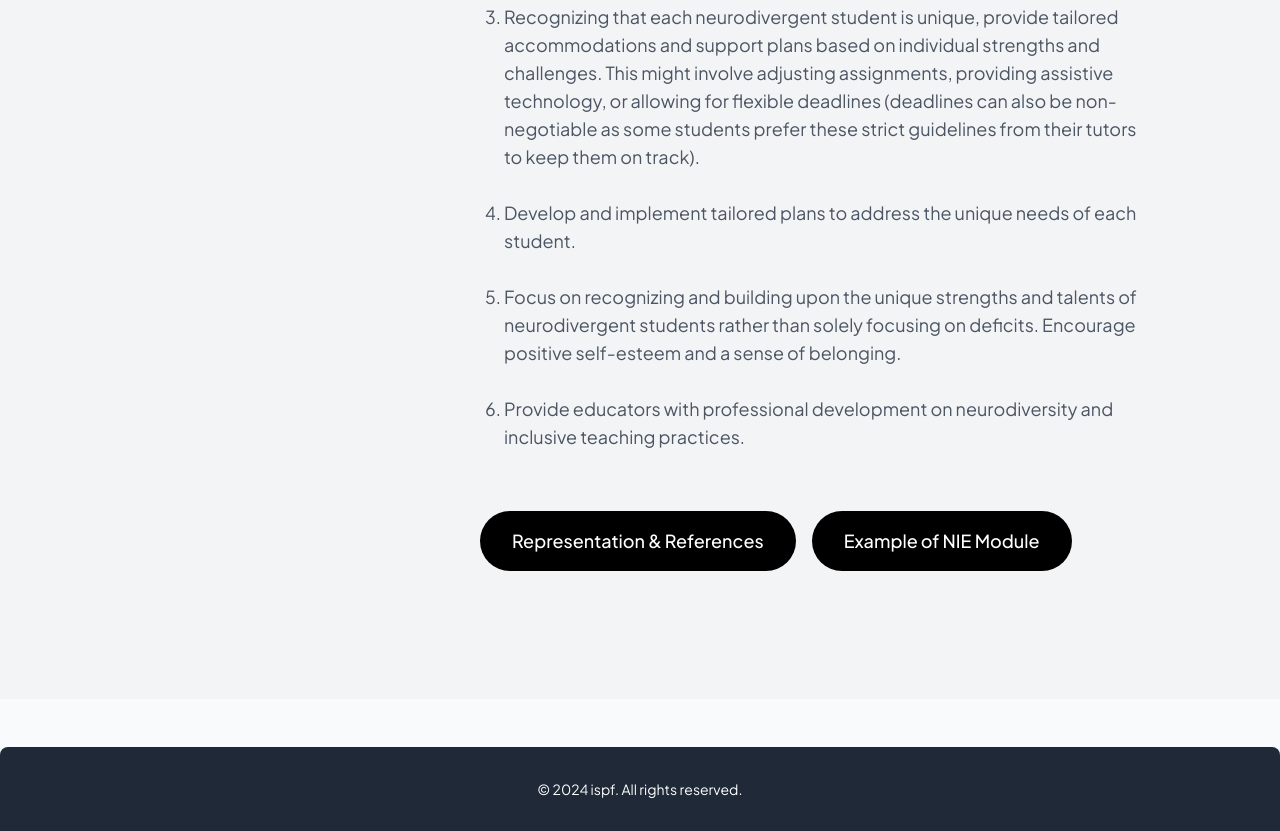
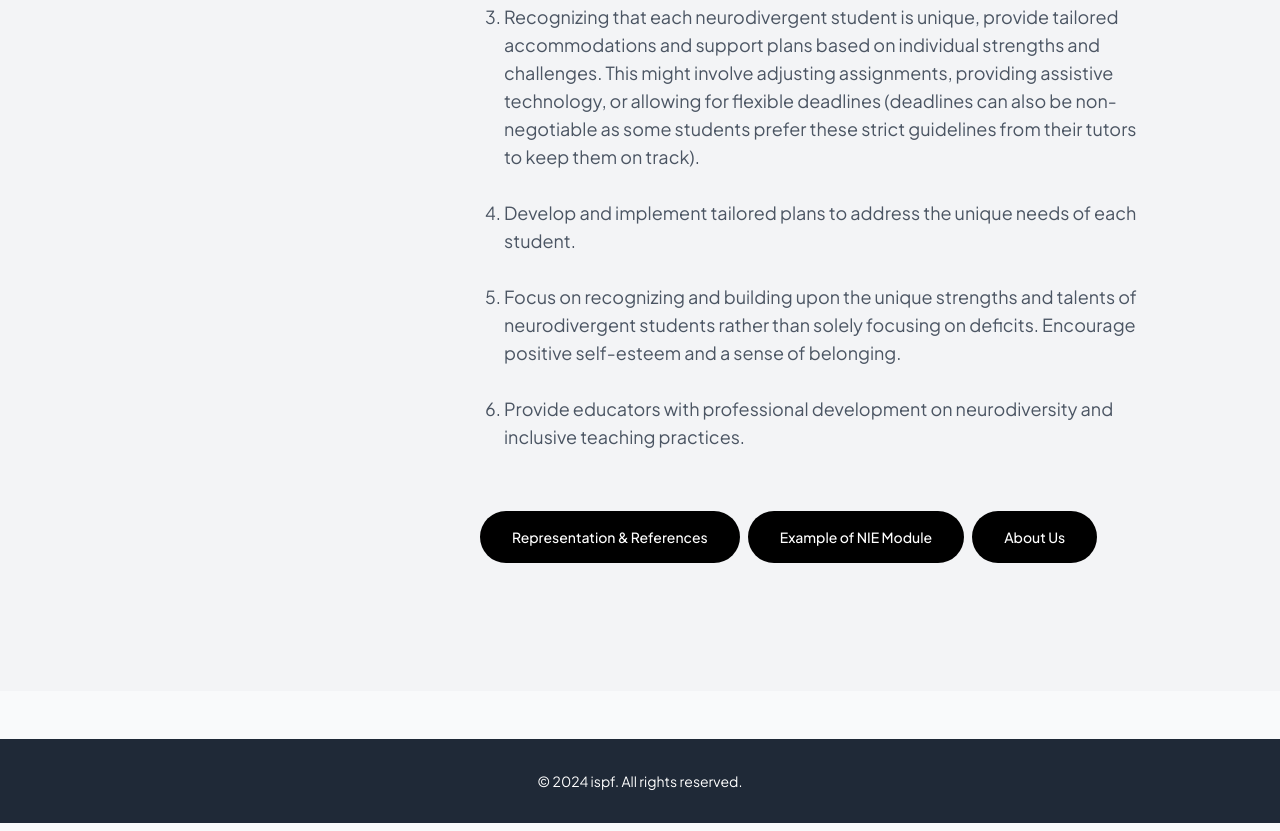
Before and after one commit to rhhyme/ispf.github.io, a website: page index.html in a window 1280 px wide. Shown: the part 7003-7834 px from the top of the page. Drawn offline with nearby package versions, Linux system fonts and the light colour scheme.

Commit message:
Add files via upload

```diff
--- a/index.html
+++ b/index.html
@@ -220,7 +220,7 @@
           <iframe
             id="youtube-player"
             class="w-full h-full rounded-xl shadow-lg"
-            src="https://www.youtube.com/embed/asqG542EEj4?autoplay=1&cc_load_policy=1"
+            src=""
             title="YouTube video player"
             frameborder="0"
             allow="accelerometer; autoplay;"
@@ -704,27 +704,31 @@
               <li class="ml-6" data-key="bp_list_item_6"></li>
               <br />
             </ol>
-            <div class="flex flex-col md:flex-row gap-4">
+            <div class="flex flex-col md:flex-row gap-2">
               <a
                 href="representation.html"
                 target="_blank"
-                class="inline-block bg-black text-white px-8 py-4 rounded-full hover:bg-gray-300 hover:shadow-lg transition-all duration-300 text-md md:text-lg font-medium mt-8"
+                class="inline-block bg-black text-white px-8 py-4 rounded-full hover:bg-gray-300 hover:shadow-lg transition-all duration-300 text-md md:text-sm font-medium mt-8"
                 data-key="representation_link"
               ></a>
               <a
                 href="https://drive.google.com/file/d/1ilSMOE8KoShUXaUb0NhQdJnO6HyCWsPG/view"
                 target="_blank"
-                class="inline-block bg-black text-white px-8 py-4 rounded-full hover:bg-gray-300 hover:shadow-lg transition-all duration-300 text-md md:text-lg font-medium mt-8"
+                class="inline-block bg-black text-white px-8 py-4 rounded-full hover:bg-gray-300 hover:shadow-lg transition-all duration-300 text-md md:text-sm font-medium mt-8"
                 data-key="module_link"
-                >Representation & References</a
-              >
+              ></a>
+              <a
+                href="aboutus.html"
+                class="inline-block bg-black text-white px-8 py-4 rounded-full hover:bg-gray-300 hover:shadow-lg transition-all duration-300 text-md md:text-sm font-medium mt-8"
+                data-key="nav_about_us"
+              ></a>
             </div>
           </div>
         </div>
       </div>
     </section>
 
-    <footer class="bg-gray-800 text-white py-8 mt-12 rounded-t-lg">
+    <footer class="bg-gray-800 text-white py-8 mt-12">
       <div class="container mx-auto px-4 sm:px-6 lg:px-8 text-center">
         <p class="text-sm" data-key="footer_copyright">
           © 2024 ispf. All rights reserved.
```
Also changed, not shown: aboutus.html (+2 -2 lines), representation.html (+1 -1 lines), translations.json.
